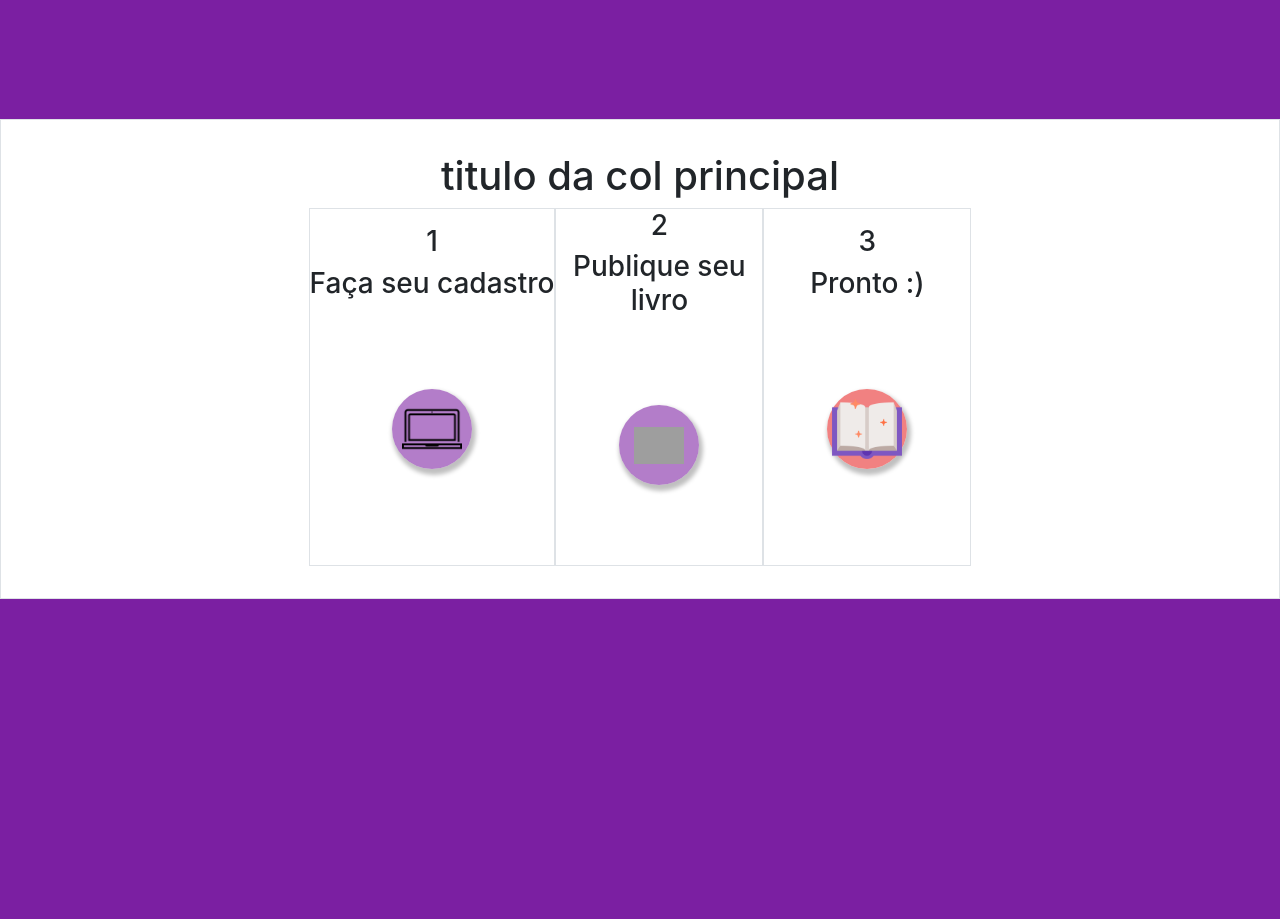
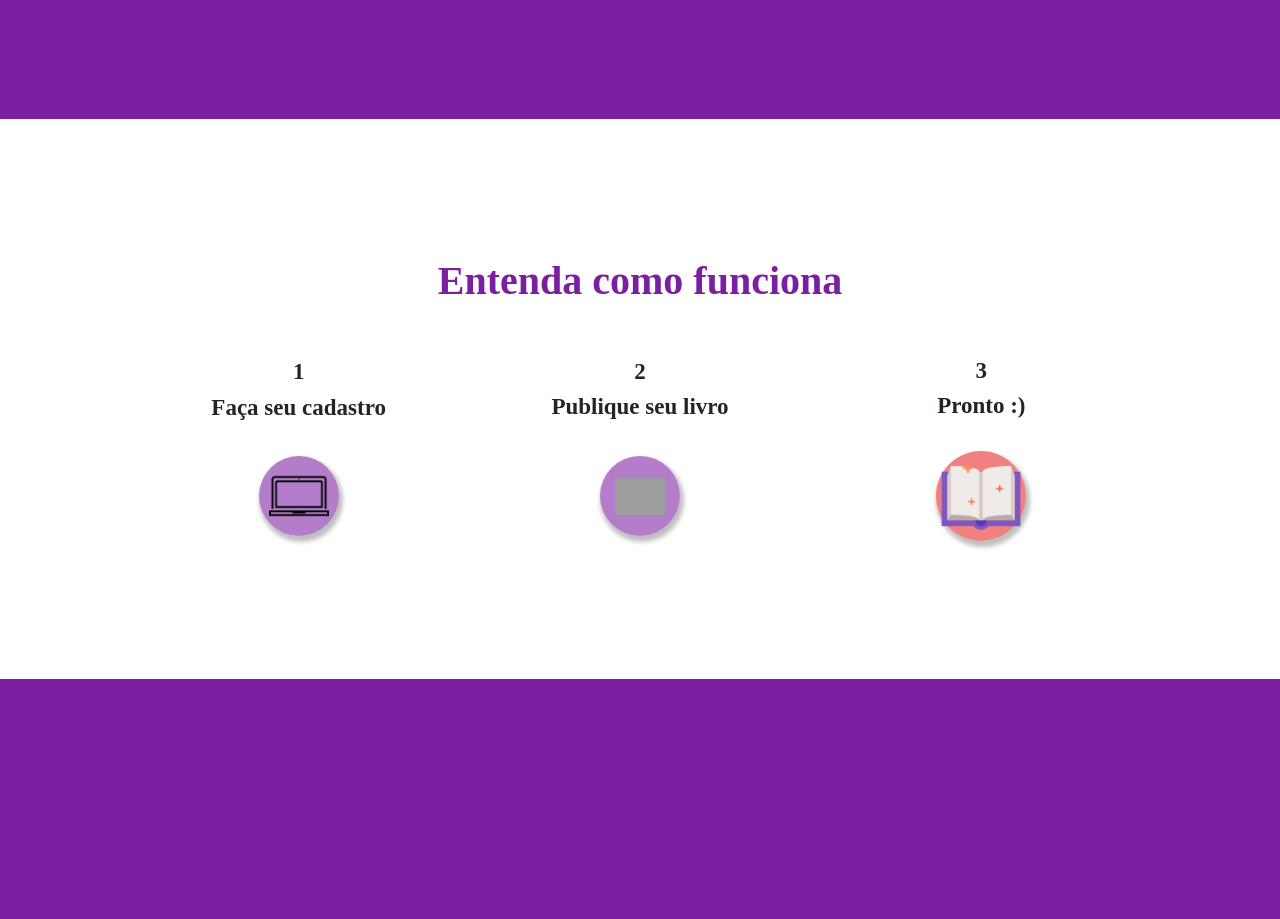
Before and after one commit to thaysouza/Site-Doacao-Livros, a PHP site: page / in a window 1280 px wide. Shown: the part 681-1600 px from the top of the page. Before the commit the page ends 1280 px from the top, so only its background shows below. Run offline with PHP 8.4, Linux system fonts and the light colour scheme; some libraries are stand-ins or nearby versions; grey boxes are pictures that could not be loaded.

Commit message:
row area-como-funciona e footer

```diff
--- a/index.html
+++ b/index.html
@@ -24,7 +24,7 @@
          <img class="ml-5" src="img/livro-menu-removebg-preview.png" width="70px" alt="">
         </a>
 
-        <button class="navbar-toggler" data-toggle="collapse" data-target="#nav-principal">
+        <button class="navbar-toggler bg-danger" data-toggle="collapse" data-target="#nav-principal">
           <span class="navbar-toggler-icon"></span>
         </button>
 
@@ -50,6 +50,7 @@
           </ul>
 
         </div>
+
 
 
     </nav>
@@ -90,22 +91,22 @@
 
 
 
-  <div id="home" class="row row-info m-0 p-0 ">
+  <div id="home" style="height: 70vh;" class="row row-info m-0 p-0 ">
 
-    <div  style="height: 60vh;" class="border col-12 d-flex  align-items-center justify-content-center">
+    <div class=" col-12 d-flex  align-items-center justify-content-center">
       <div class="text-center">
 
-      <h1>titulo da col principal </h1>
+      <h1 class="mb-5 titulo-saiba-como">Entenda como funciona</h1>
 
-
-      <div class="row">
-        <div  class="border d-flex  align-items-center justify-content-center">
+<!--- Conteudo   -->
+      <div style="width: 80vw;" class=" row row-como-funciona">
+        <div  class=" col d-flex  align-items-center justify-content-center">
             <div class="text-center">
 
                 <h3>1</h3>
-                <h3>Faça seu cadastro</h3>
+                <h3 class="titulo-como-funciona">Faça seu cadastro</h3>
                 <div class="row">
-                  <div style="height: 30vh;" class="col-12 d-flex  align-items-center justify-content-center">
+                  <div  class="col-12 d-flex  align-items-center justify-content-center">
                    <div class="sombra d-flex  align-items-center justify-content-center">
                        <img src="img/329739.png" width="60px" alt="">
                    </div>
@@ -116,13 +117,13 @@
           </div>
           <!--fim col 1-->
 
-          <div  class="border col   d-flex  align-items-center justify-content-center">
+          <div  class=" col d-flex  align-items-center justify-content-center">
             <div class="text-center">
 
                 <h3>2</h3>
-                <h3>Publique seu livro</h3>
+                <h3 class="titulo-como-funciona ">Publique seu livro</h3>
                 <div class="row">
-                  <div style="height: 30vh;" class="col-12 d-flex  align-items-center justify-content-center">
+                  <div class="col-12 d-flex  align-items-center justify-content-center">
                    <div class="sombra d-flex  align-items-center justify-content-center">
                        <img src="img/196039.png" width="50px" alt="">
                    </div>
@@ -133,15 +134,15 @@
           </div>
           <!--fim col 1-->
 
-          <div  class="border col   d-flex  align-items-center justify-content-center">
+          <div  class=" col d-flex  align-items-center justify-content-center">
             <div class="text-center">
 
-                <h3>3</h3>
-                <h3>  Pronto :)</h3>
+                <h3 class="mt-1">3</h3>
+                <h3 class="titulo-como-funciona-book ">Pronto :)</h3>
                 <div class="row">
-                  <div style="height: 30vh;" class="col-12 d-flex  align-items-center justify-content-center">
-                   <div class="sombra-book">
-                       <img src="img/story-book.png" width="80px" alt="">
+                  <div class="col-12 d-flex  align-items-center justify-content-center">
+                   <div class="sombra-book d-flex  align-items-center justify-content-center">
+                       <img src="img/story-book.png" width="90px" alt="">
                    </div>
                   </div>
                 </div>
@@ -152,17 +153,7 @@
 
       </div>
 
-
-
-
-
-
-
-
-
-
-
-
+<!---////// Conteudo   -->
 
 
       </div>
@@ -171,13 +162,17 @@
     <!--fim col 1-->
 
 
-
-
   </div>
   <!--row principal-->
 
 
 
+  <footer>
+    <div class="d-flex  align-items-center justify-content-center" style="height:30vh; background-color: #7B1FA2;;">
+
+    </div>
+
+  </footer>
 
 
 
--- a/style.css
+++ b/style.css
@@ -29,6 +29,8 @@ nav ul li .nav-entrar {
     padding: 5px;
 	font-weight: bold;
 }
+
+
 
 /**HOME*/
 
@@ -71,9 +73,32 @@ letter-spacing: 5px;
 }
 
 .sombra-book{
-    width: 80px;
-    height: 80px;
+    width: 90px;
+    height: 90px;
     border-radius: 100%;
     background-color: #ee6666d2;
     box-shadow: 2px 4px 4px 2px rgba(2, 2, 2, 0.25);
 }
+
+/*Saiba como*/
+
+.titulo-saiba-como{
+   font-family: Mansalva;
+   font-weight: bold;
+   color: #7B1FA2;
+}
+
+.row-como-funciona .col h3{
+    font-family: Mansalva;
+    font-weight: bold;
+    font-size: 23px;
+}
+
+
+.row-como-funciona .col .titulo-como-funciona{
+  margin-bottom: 20%;
+}
+
+.row-como-funciona .col .titulo-como-funciona-book{
+    margin-bottom: 35%;
+  }
```
